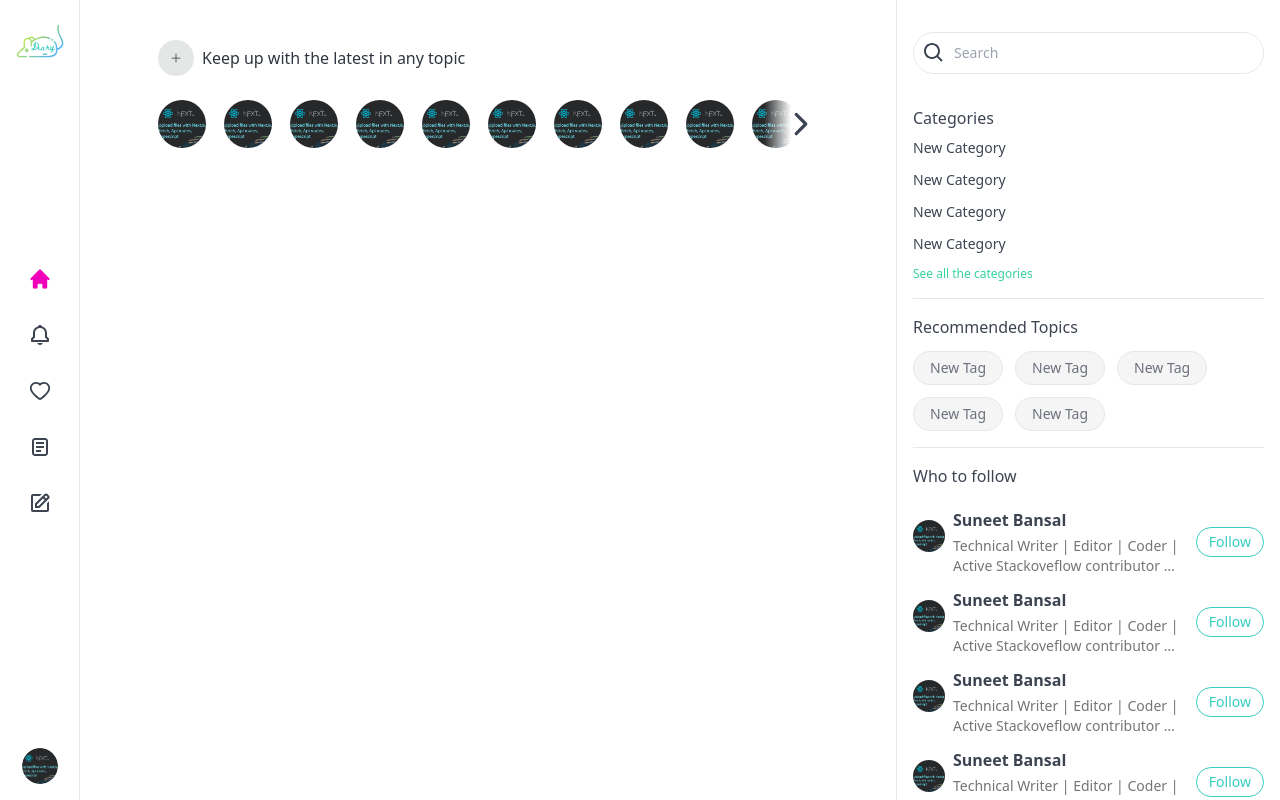
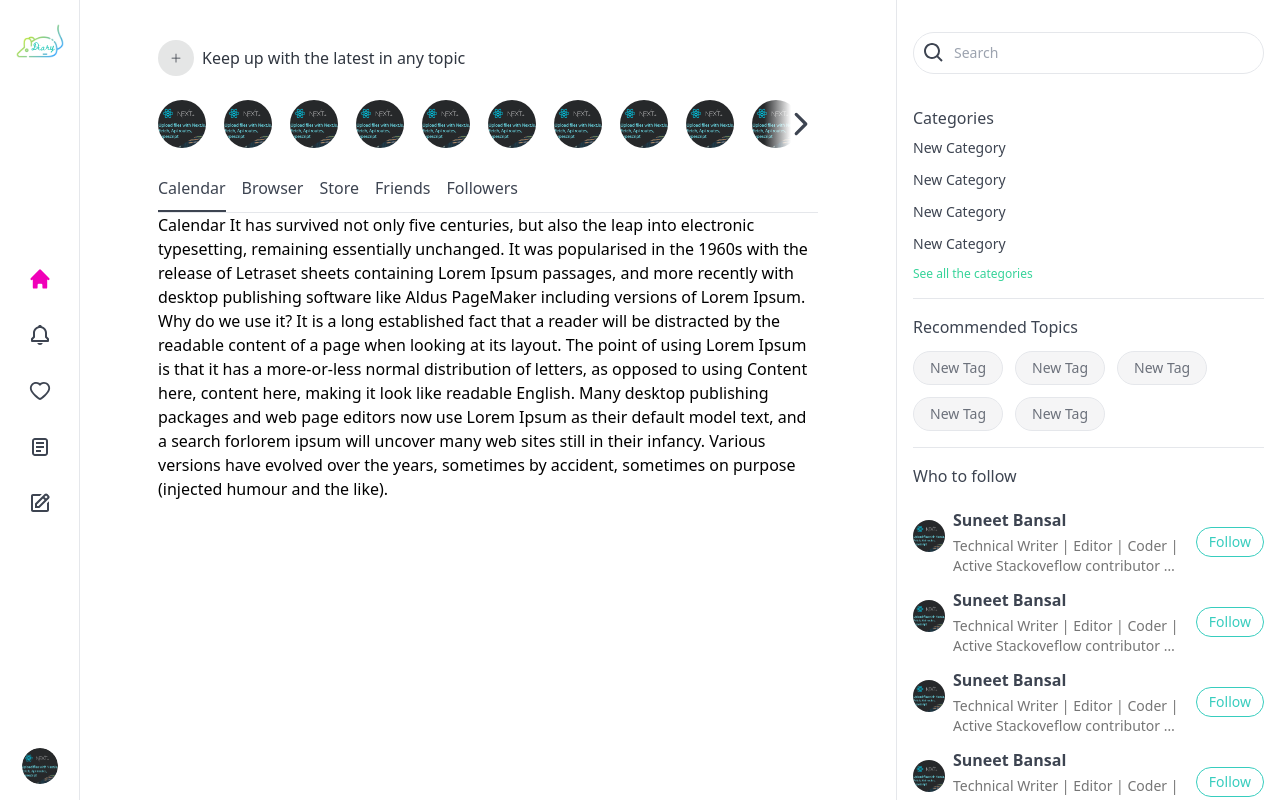
Before and after one commit to tuhinsaud4614/graphql-blog, a Next.js app in the folder frontend-web/: page /my-home in a window 1280 px wide. Built offline with nearby package versions, Linux system fonts and the light colour scheme.

Commit message:
Component:Tabs
Tabs & TabPanel components created

```diff
--- /dev/null
+++ b/frontend-web/components/Tabs/TabPanel.tsx
@@ -0,0 +1,41 @@
+import { motion } from "framer-motion";
+import React, { ReactNode } from "react";
+
+const className = {
+  root: "flex flex-col overflow-hidden w-full",
+  container: "flex will-change-transform min-h-0 flex-1",
+  page: "flex flex-col w-full self-stretch shrink-0 h-full overflow-hidden outline-none",
+};
+
+interface Props {
+  children: ReactNode;
+  value: number;
+}
+
+export default function TabPanel({ children, value }: Props) {
+  return (
+    <section className={className.root}>
+      <motion.div
+        className={className.container}
+        transition={{
+          tension: 190,
+          friction: 70,
+          mass: 0.4,
+        }}
+        initial={false}
+        animate={{ x: `${value * -100}%` }}
+      >
+        {React.Children.map(children, (child, i) => (
+          <div
+            className={className.page}
+            key={i}
+            aria-hidden={value !== i}
+            tabIndex={value === i ? 0 : -1}
+          >
+            {child}
+          </div>
+        ))}
+      </motion.div>
+    </section>
+  );
+}
--- /dev/null
+++ b/frontend-web/components/Tabs/index.tsx
@@ -0,0 +1,79 @@
+import classNames from "classnames";
+import { motion } from "framer-motion";
+import { Fragment, ReactNode, useEffect, useRef, useState } from "react";
+import TabPanel from "./TabPanel";
+
+const className = {
+  list: "flex border-b space-x-4 space-y-4 relative overflow-x-auto scrollbar-hide",
+  tabItem:
+    "text-neutral hover:text-accent-focus border-none outline-none py-3 first:mt-4 shrink-0",
+  slider: "h-0.5 rounded-tr-lg rounded-tl-lg mx-1 absolute bottom-0 bg-accent",
+};
+
+interface Props {
+  tabs: string[];
+  children?: ReactNode;
+  onTab?(index: number, key: string): void;
+}
+
+export default function Tabs({ tabs, children, onTab }: Props) {
+  const [value, setValue] = useState(0);
+  const tabItemsRef = useRef(new Map<number, HTMLButtonElement | null>());
+  const containerRef = useRef<HTMLDivElement | null>(null);
+  const [slider, setSlider] = useState({
+    left: 0,
+    right: 0,
+    width: 0,
+    hasValue: false,
+  });
+
+  useEffect(() => {
+    const target = tabItemsRef.current.get(value);
+    const container = containerRef.current;
+    if (target && container) {
+      const cRect = container.getBoundingClientRect();
+      const tRect = target.getBoundingClientRect();
+      const left = tRect.left - cRect.left;
+      const right = cRect.right - tRect.right;
+
+      setSlider({
+        hasValue: true,
+        width: tRect.width,
+        left: left,
+        right: right,
+      });
+    }
+  }, [value]);
+
+  return (
+    <Fragment>
+      <div className={className.list} ref={containerRef}>
+        {tabs.map((text, index) => (
+          <button
+            className={classNames(
+              className.tabItem,
+              index === value && "text-accent"
+            )}
+            key={index}
+            onClick={() => {
+              setValue(index);
+              onTab && onTab(index, text);
+            }}
+            aria-label={text}
+            ref={(el) => tabItemsRef.current.set(index, el)}
+          >
+            {text}
+          </button>
+        ))}
+        {slider.hasValue && (
+          <motion.span
+            transition={{ bounceDamping: 3 }}
+            className="border-b border-[1.5px] border-neutral absolute bottom-0 !m-0"
+            style={{ left: slider.left, width: slider.width }}
+          />
+        )}
+      </div>
+      <TabPanel value={value}>{children}</TabPanel>
+    </Fragment>
+  );
+}
--- a/frontend-web/components/index.ts
+++ b/frontend-web/components/index.ts
@@ -5,5 +5,7 @@ export { default as Portal } from "./Portal";
 export { default as ProgressBar } from "./ProgressBar";
 export { default as Search } from "./Search";
 export { default as SearchBox } from "./SearchBox";
+export { default as Tabs } from "./Tabs";
+export { default as TabPanel } from "./Tabs/TabPanel";
 export { default as Tag } from "./Tag";
 export { default as UserLink } from "./UserLink";
--- a/frontend-web/hooks/index.ts
+++ b/frontend-web/hooks/index.ts
@@ -1,7 +1,9 @@
+export { default as useCallbackRef } from "./useCallbackRef";
 export { default as useEventCallback } from "./useEventCallback";
 export { default as useEventListener } from "./useEventListener";
 export { default as useIsomorphicLayoutEffect } from "./useIsomorphicLayoutEffect";
 export { default as useLocalStorage } from "./useLocalStorage";
+export { default as useMeasure } from "./useMeasure";
 export { default as useMediaQuery } from "./useMediaQuery";
 export { default as useReadLocalStorage } from "./useReadLocalStorage";
 export { default as useSynchronizeAnimation } from "./useSynchronizeAnimation";
--- /dev/null
+++ b/frontend-web/hooks/useCallbackRef.ts
@@ -0,0 +1,10 @@
+import { useCallback, useState } from "react";
+
+export default function useCallbackRef<T extends Element>() {
+  const [ref, setRef] = useState<T | null>(null);
+  const fn = useCallback((node: T) => {
+    setRef(node);
+  }, []);
+
+  return [ref, fn] as const;
+}
--- /dev/null
+++ b/frontend-web/hooks/useMeasure.ts
@@ -0,0 +1,35 @@
+import { useState } from "react";
+import useCallbackRef from "./useCallbackRef";
+import useIsomorphicLayoutEffect from "./useIsomorphicLayoutEffect";
+
+export default function useMeasure<T extends Element>() {
+  const [element, attachRef] = useCallbackRef<T>();
+  const [bounds, setBounds] = useState<{ height: number; width: number }>({
+    height: 0,
+    width: 0,
+  });
+
+  useIsomorphicLayoutEffect(() => {
+    function onResize([entry]: ResizeObserverEntry[]) {
+      setBounds({
+        height: entry.contentRect.height,
+        width: entry.contentRect.width,
+      });
+    }
+
+    const observer = new ResizeObserver(onResize);
+
+    if (element) {
+      observer.observe(element);
+    }
+
+    return () => {
+      observer.disconnect();
+    };
+  }, [element]);
+
+  return {
+    bounds,
+    ref: attachRef,
+  } as const;
+}
--- a/frontend-web/package.json
+++ b/frontend-web/package.json
@@ -29,6 +29,7 @@
     "eslint": "8.19.0",
     "eslint-config-next": "12.2.0",
     "postcss": "^8.4.14",
+    "tailwind-scrollbar-hide": "^1.1.7",
     "tailwindcss": "^3.1.4",
     "typescript": "4.7.4"
   }
--- a/frontend-web/pages/my-home.tsx
+++ b/frontend-web/pages/my-home.tsx
@@ -1,7 +1,9 @@
 import { NextPageWithLayout } from "@types";
+import { Tabs } from "components";
 import { UserLayout } from "components/Layout";
 import { UserHomeFollowList } from "components/user-home";
 import Link from "next/link";
+import { useRouter } from "next/router";
 import { Fragment, ReactElement } from "react";
 import { BsPlusLg } from "react-icons/bs";
 
@@ -11,7 +13,10 @@ const className = {
     "w-9 h-9 flex items-center justify-center rounded-full bg-base-300 mr-2",
 };
 
+const tabs = ["Calendar", "Browser", "Store", "Friends", "Followers"];
+
 const MyHome: NextPageWithLayout = () => {
+  const { replace } = useRouter();
   return (
     <Fragment>
       <Link href="/account/me/following?tab=suggestions">
@@ -24,7 +29,32 @@ const MyHome: NextPageWithLayout = () => {
       </Link>
       <UserHomeFollowList />
       {/* <UserHomeFollowSkeleton /> */}
-      {/* <Tabs></Tabs>  */}
+      <Tabs
+        tabs={["Calendar", "Browser", "Store", "Friends", "Followers"]}
+        onTab={(_, key) => {
+          replace(`/my-home?tab=${key}`);
+        }}
+      >
+        {tabs.map((tab) => (
+          <div key={tab}>
+            {tab} It has survived not only five centuries, but also the leap
+            into electronic typesetting, remaining essentially unchanged. It was
+            popularised in the 1960s with the release of Letraset sheets
+            containing Lorem Ipsum passages, and more recently with desktop
+            publishing software like Aldus PageMaker including versions of Lorem
+            Ipsum. Why do we use it? It is a long established fact that a reader
+            will be distracted by the readable content of a page when looking at
+            its layout. The point of using Lorem Ipsum is that it has a
+            more-or-less normal distribution of letters, as opposed to using
+            Content here, content here, making it look like readable English.
+            Many desktop publishing packages and web page editors now use Lorem
+            Ipsum as their default model text, and a search forlorem ipsum will
+            uncover many web sites still in their infancy. Various versions have
+            evolved over the years, sometimes by accident, sometimes on purpose
+            (injected humour and the like).
+          </div>
+        ))}
+      </Tabs>
     </Fragment>
   );
 };
--- a/frontend-web/tailwind.config.js
+++ b/frontend-web/tailwind.config.js
@@ -61,5 +61,8 @@ module.exports = {
       },
     },
   },
-  plugins: [require("@tailwindcss/line-clamp")],
+  plugins: [
+    require("@tailwindcss/line-clamp"),
+    require("tailwind-scrollbar-hide"),
+  ],
 };
```
Also changed, not shown: 1 other file (tests, documents, lock files or other folders).
